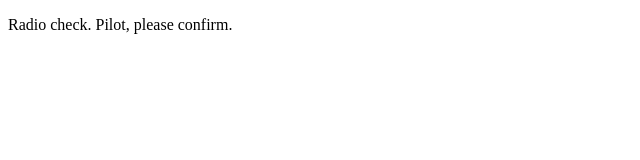
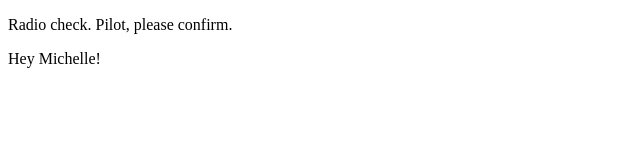
Before and after one commit to luvkogepan/communication-log-control-2, a plain HTML site: page index.html in a window 1280 px wide. Shown: the full height of the page, 0-640 px from the left. Drawn offline with Linux system fonts and the light colour scheme.

Commit message:
send message

```diff
--- a/index.html
+++ b/index.html
@@ -2,5 +2,6 @@
 <html>
    <body>
       <p>Radio check. Pilot, please confirm.</p>
+      <p>Hey Michelle!</p>
    </body>
 </html>
```
